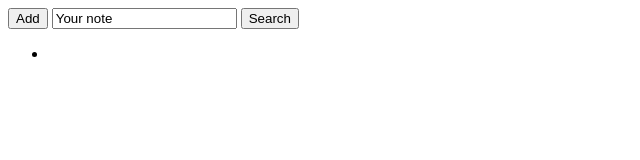
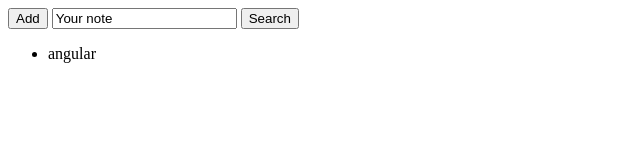
Before and after one commit to munteanusasha/js-du5yay, a website: page index.html in a window 1280 px wide. Shown: the full height of the page, 0-640 px from the left. Drawn offline with Linux system fonts and the light colour scheme.

Commit message:
1 file modified

```diff
--- a/index.html
+++ b/index.html
@@ -5,7 +5,7 @@
     <input id="add-item" type="text" value="Your note" />
     <button id="search">Search</button>
         <ul id="list">
-            <li class="list-item"></li>
+            <li class="list-item">angular</li>
         </ul>
       </div>
 </html>
```
